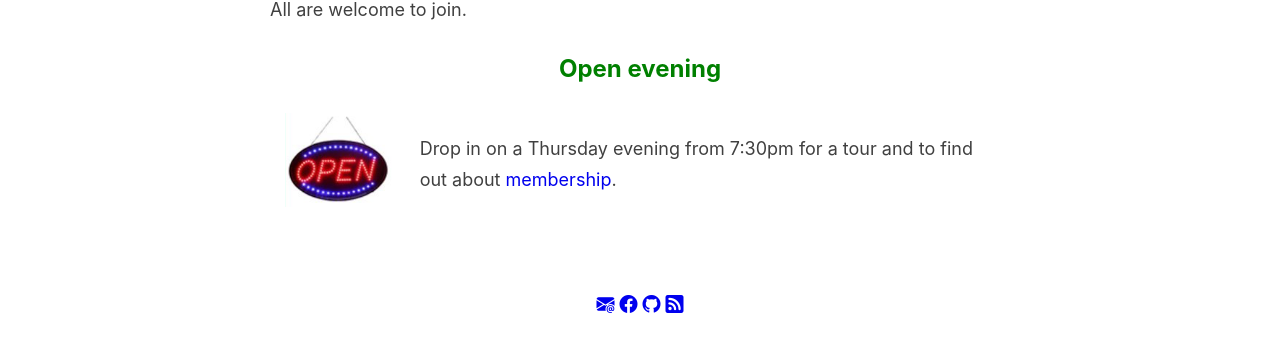
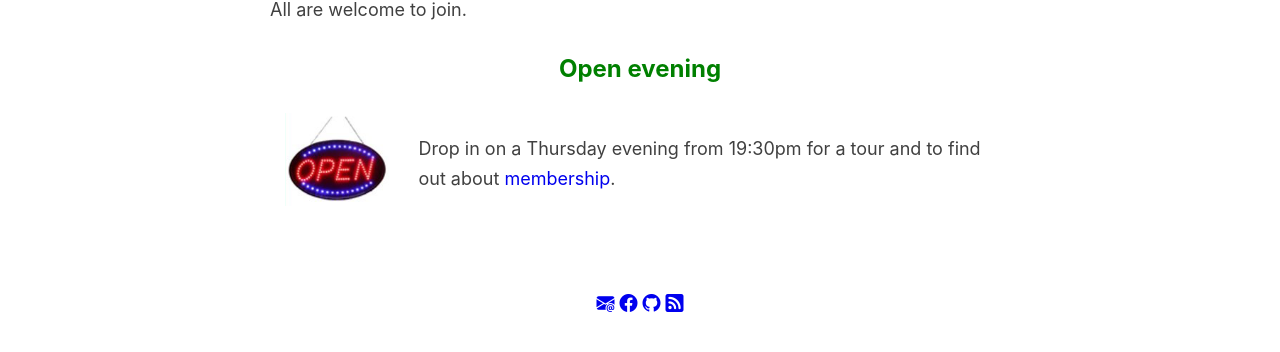
Before and after one commit to nadhack/nhsite, a Jekyll site: the page built from index.html, in a window 1280 px wide. Shown: the part 458-810 px from the top of the page. Built offline with Jekyll 4.4.1, drawn with Linux system fonts in a browser that asks for light colours; the list of posts is cut into pages by our own code.

Commit message:
change time again

```diff
--- a/index.html
+++ b/index.html
@@ -10,6 +10,6 @@ layout: default
 <table class="layoutTable">
   <tr>
     <td><img src="/nhsite/images/open-hours.png"/></td>
-    <td>Drop in on a Thursday evening from 7:30pm for a tour and to find out about <a href="{{ site.baseurl }}/membership">membership</a>.</td>
+    <td>Drop in on a Thursday evening from 19:30pm for a tour and to find out about <a href="{{ site.baseurl }}/membership">membership</a>.</td>
   </tr>
 </table>
```
